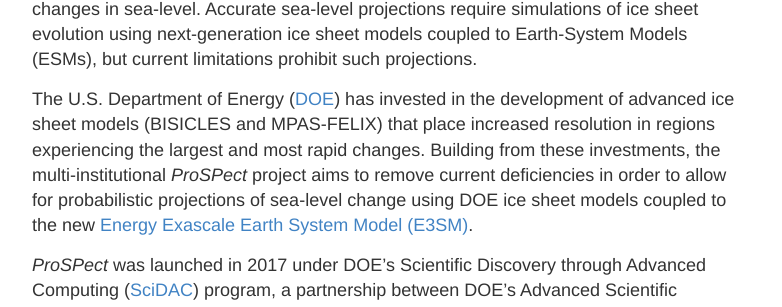
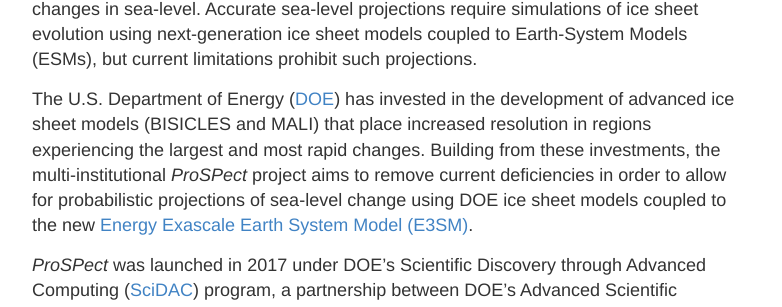
Before and after one commit to SLE-E3SM/SLE-E3SM.github.io, a Jekyll site: the page built from index.md, in a window 1280 px wide. Shown: the part 263-570 px from the top of the page, without its empty margins (248-1030 px from the left). Built offline with Jekyll 4.4.1, drawn with Linux system fonts in a browser that asks for light colours; some of the changed text lies outside the part shown.

Commit message:
Update index.md

```diff
--- a/index.md
+++ b/index.md
@@ -4,12 +4,12 @@ layout: default
 
 Changes to the Greenland and Antarctic ice sheet over recent decades have contributed to sea-level rise at an accelerating rate and present the largest potential for future changes in sea-level. Accurate sea-level projections require simulations of ice sheet evolution using next-generation ice sheet models coupled to Earth-System Models (ESMs), but current limitations prohibit such projections.
 
-The U.S. Department of Energy ([DOE](https://energy.gov/)) has invested in the development of advanced ice sheet models (BISICLES and MPAS-FELIX) that place increased resolution in regions experiencing the largest and most rapid changes. Building from these investments, the multi-institutional  *ProSPect* project aims to remove current deficiencies in order to allow for probabilistic projections of sea-level change using DOE ice sheet models coupled to the new [Energy Exascale Earth System Model (E3SM)](https://climatemodeling.science.energy.gov/projects/energy-exascale-earth-system-model).
+The U.S. Department of Energy ([DOE](https://energy.gov/)) has invested in the development of advanced ice sheet models (BISICLES and MALI) that place increased resolution in regions experiencing the largest and most rapid changes. Building from these investments, the multi-institutional  *ProSPect* project aims to remove current deficiencies in order to allow for probabilistic projections of sea-level change using DOE ice sheet models coupled to the new [Energy Exascale Earth System Model (E3SM)](https://climatemodeling.science.energy.gov/projects/energy-exascale-earth-system-model).
 
 *ProSPect* was launched in 2017 under DOE’s Scientific Discovery through Advanced Computing ([SciDAC](http://www.scidac.gov/)) program, a partnership between DOE’s Advanced Scientific Computing Research ([ASCR](https://science.energy.gov/ascr/)) and Biological and Environmental Research ([BER](https://science.energy.gov/ber/)) Offices. *ProSPect* has three major foci: ice-sheet model physics and coupling, initialization and uncertainty analysis, and ice-sheet model performance on next-generation, high-performance computing (HPC) architectures.
 
 ![mpasfigure](/images/MPASfigure.png)
-**Above:** *Antarctic surface velocities simulated by MPAS-FELIX.*
+**Above:** *Antarctic surface velocities simulated by MALI.*
 
 ![bisiclesfigure](/images/BISICLESfigure.png)
 **Above:** *Antarctic surface velocities (left colorbar) and sub-ice shelf melt rates (right colorbar), simulated by BISICLES coupled to the POP2x ocean circulation model (POPSICLES).*
```
